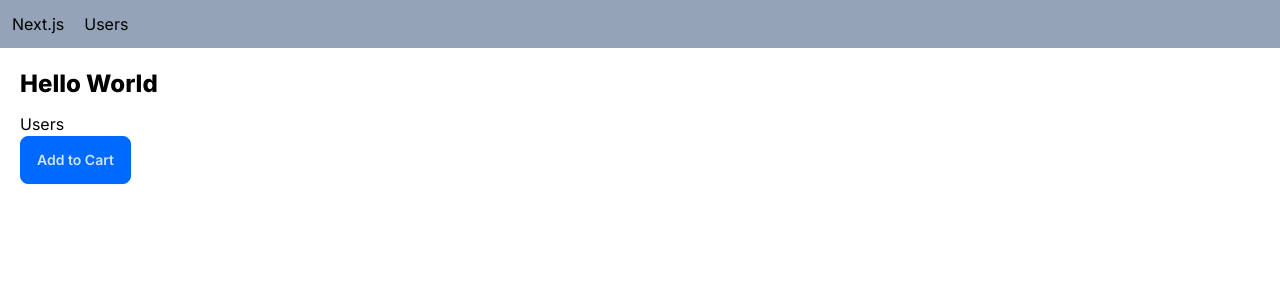
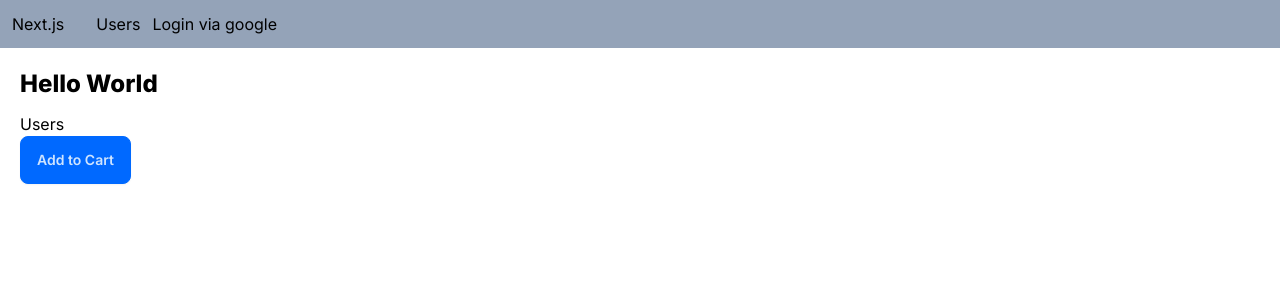
Before and after one commit to MohammadSulaiman97/next-app, a Next.js app: page / in a window 1280 px wide. Shown: the top 300 px of the page. Built offline with nearby package versions, Linux system fonts and the light colour scheme.

Commit message:
auth - google

```diff
--- a/app/NavBar.tsx
+++ b/app/NavBar.tsx
@@ -3,9 +3,10 @@ import React from 'react'
 
 const NavBar = () => {
   return (
-    <div className='flex bg-slate-400 p-3'>
+    <div className='flex bg-slate-400 p-3 space-x-3'>
         <Link href='/' className='mr-5'>Next.js</Link>
         <Link href='/users'>Users</Link>
+        <Link href='/api/auth/signin'>Login via google</Link>
     </div>
   )
 }
--- /dev/null
+++ b/app/api/auth/[...nextauth]/route.ts
@@ -0,0 +1,13 @@
+import NextAuth from "next-auth";
+import GoogleProvider from "next-auth/providers/google";
+
+const handler = NextAuth({
+    providers: [
+        GoogleProvider({
+            clientId: process.env.GOOGLE_CLIENT_ID!,
+            clientSecret: process.env.GOOGLE_CLIENT_SECRET!
+        })
+    ]
+});
+
+export { handler as GET, handler as POST }
--- /dev/null
+++ b/app/api/auth/token/route.ts
@@ -0,0 +1,7 @@
+import { getToken } from 'next-auth/jwt';
+import { NextRequest, NextResponse } from 'next/server';
+
+export async function GET(request: NextRequest) {
+  const token = await getToken({ req: request });
+  return NextResponse.json(token);
+}
--- a/package.json
+++ b/package.json
@@ -18,6 +18,7 @@
     "eslint-config-next": "14.2.5",
     "fast-sort": "^3.4.0",
     "next": "14.2.5",
+    "next-auth": "^4.24.7",
     "next-cloudinary": "^6.9.0",
     "postcss": "8.4.40",
     "prisma": "^5.17.0",
```
Also changed, not shown: note.txt, 1 other file (tests, documents, lock files or other folders).
